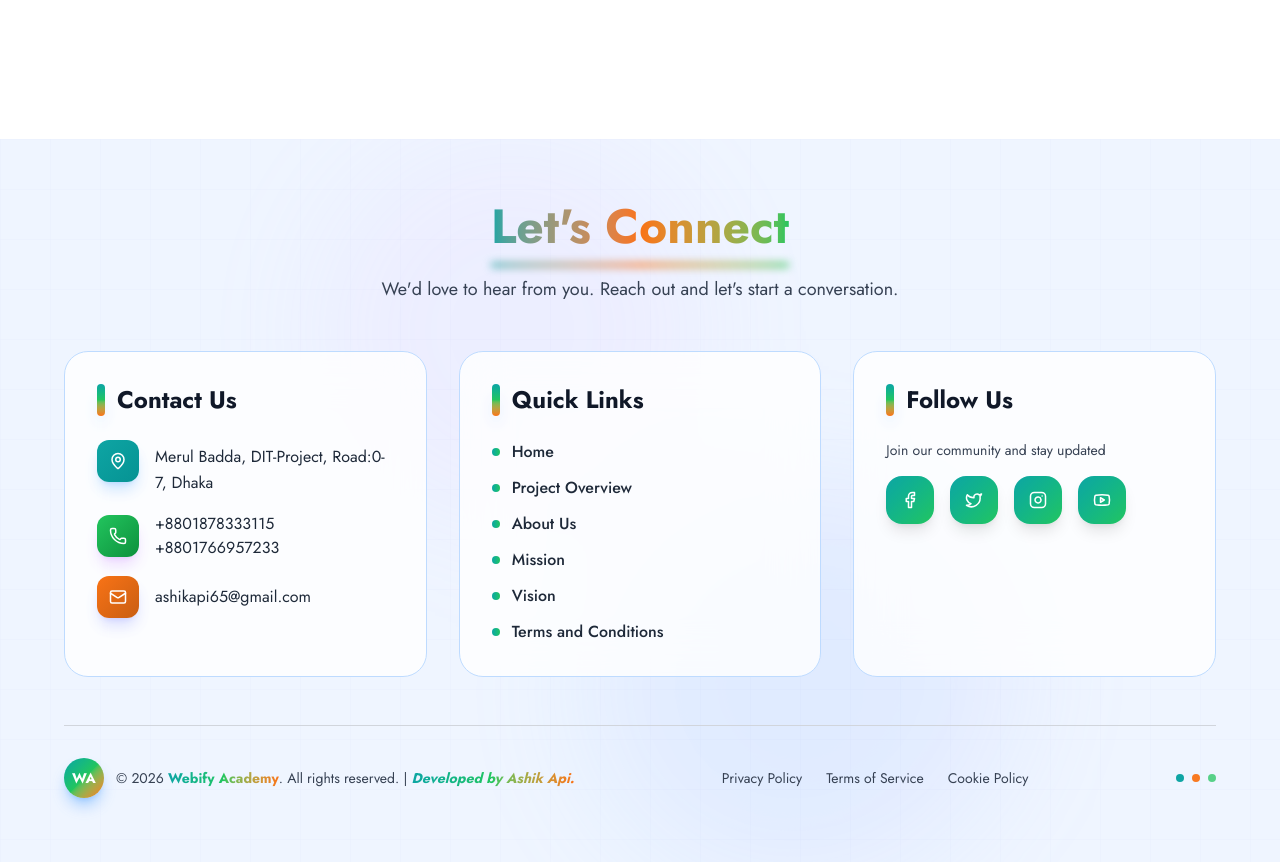
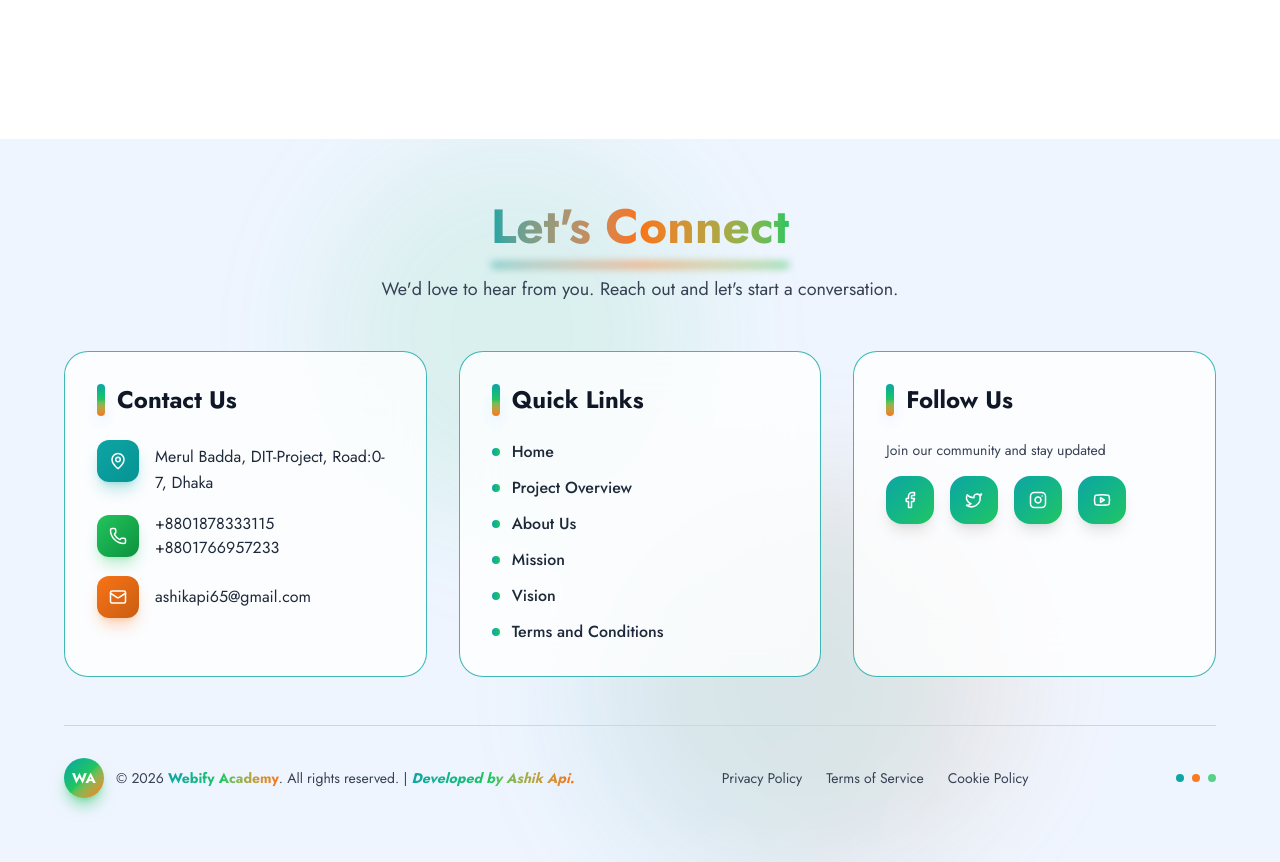
Before and after one commit to ashikapi/Webify-Academy, a Next.js app: page / in a window 1280 px wide. Shown: the part 2220-3082 px from the top of the page. Built offline with nearby package versions, Linux system fonts and the light colour scheme.

Commit message:
update footer color

```diff
--- a/app/components/Footer.tsx
+++ b/app/components/Footer.tsx
@@ -1,9 +1,7 @@
 'use client';
 import React, { useEffect } from "react";
 import { Phone, Mail, MapPin, Facebook, Twitter, Instagram, Youtube,} from "lucide-react";
-// import { NavLink } from "react-router";
 import Link from "next/link";
-// import { FaFacebook, FaInstagram, FaTwitter, FaYoutube } from "react-icons/fa";
 
 type ContactInfo = {
   title: string;
@@ -62,14 +60,14 @@ const Footer: React.FC = () => {
     <div className="relative lg:py-16 md:py-12 py-10 lg:px-16 md:px-10 px-6 mt-20 overflow-hidden" style={{ backgroundColor: 'rgb(239,245,255)' }}>
       {/* Animated background patterns */}
       <div className="absolute inset-0 opacity-10">
-        <div className="absolute top-0 left-1/4 w-96 h-96 bg-purple-300 rounded-full mix-blend-multiply filter blur-3xl animate-pulse"></div>
-        <div className="absolute top-1/2 right-1/4 w-96 h-96 bg-blue-300 rounded-full mix-blend-multiply filter blur-3xl animate-pulse" style={{ animationDelay: '2s' }}></div>
-        <div className="absolute bottom-0 left-1/2 w-96 h-96 bg-indigo-300 rounded-full mix-blend-multiply filter blur-3xl animate-pulse" style={{ animationDelay: '4s' }}></div>
+        <div className="absolute top-0 left-1/4 w-96 h-96 bg-[#22C55E] rounded-full mix-blend-multiply filter blur-3xl animate-pulse"></div>
+        <div className="absolute top-1/2 right-1/4 w-96 h-96 bg-[#0EA5A4] rounded-full mix-blend-multiply filter blur-3xl animate-pulse" style={{ animationDelay: '2s' }}></div>
+        <div className="absolute bottom-0 left-1/2 w-96 h-96 bg-[#F97316] rounded-full mix-blend-multiply filter blur-3xl animate-pulse" style={{ animationDelay: '4s' }}></div>
       </div>
 
       {/* Decorative grid lines */}
       <div className="absolute inset-0 opacity-5">
-        <div className="absolute inset-0" style={{ backgroundImage: 'linear-gradient(rgba(100,100,200,0.3) 1px, transparent 1px), linear-gradient(90deg, rgba(100,100,200,0.3) 1px, transparent 1px)', backgroundSize: '50px 50px' }}></div>
+        <div className="absolute inset-0" style={{ backgroundImage: 'linear-gradient(rgbargba(14,165,164,0.3) 1px, transparent 1px), linear-gradient(90deg, rgba(100,100,200,0.3) 1px, transparent 1px)', backgroundSize: '50px 50px' }}></div>
       </div>
 
       {/* Content */}
@@ -92,10 +90,10 @@ const Footer: React.FC = () => {
           {contactInfo.map((info, index) => (
             <div
               key={index}
-              className="group relative backdrop-blur-xl bg-white/80 p-8 rounded-3xl border border-blue-200 transition-all duration-500 hover:bg-white hover:border-purple-400 hover:shadow-2xl hover:shadow-purple-500/20 hover:-translate-y-2"
+              className="group relative backdrop-blur-xl bg-white/80 p-8 rounded-3xl border border-[#0EA5A4]/80 transition-all duration-500 hover:bg-white hover:border-[#22C55E]/80 hover:shadow-2xl hover:shadow-[#22C55E]/20 hover:-translate-y-2"
             >
               {/* Gradient overlay on hover */}
-              <div className="absolute inset-0 rounded-3xl bg-gradient-to-br from-purple-500/0 to-blue-500/0 group-hover:from-purple-500/5 group-hover:to-blue-500/5 transition-all duration-500"></div>
+              <div className="absolute inset-0 rounded-3xl bg-gradient-to-br from-purple-500/0 to-blue-500/0 group-hover:from-[#22C55E]/5 group-hover:to-[#22C55E]/5 transition-all duration-500"></div>
 
               {/* Animated corner accents */}
               <div className="absolute top-0 left-0 w-20 h-20 border-t-2 border-l-2 border-blue-400/0 group-hover:border-blue-400/50 rounded-tl-3xl transition-all duration-500"></div>
@@ -113,7 +111,7 @@ const Footer: React.FC = () => {
               {info.details && (
                 <ul className="relative space-y-4">
                   <li className="group/item flex items-start gap-4">
-                    <div className="relative p-3 rounded-xl bg-gradient-to-br from-[#0EA5A4] to-[#069393] shadow-lg shadow-blue-400/30 group-hover/item:shadow-blue-400/50 group-hover/item:scale-110 transition-all duration-300">
+                    <div className="relative p-3 rounded-xl bg-gradient-to-br from-[#0EA5A4] to-[#069393] shadow-lg shadow-[#0EA5A4]/30 group-hover/item:shadow-[#0EA5A4]/50 group-hover/item:scale-110 transition-all duration-300">
                       <MapPin size={18} className="text-white" />
                       <div className="absolute inset-0 rounded-xl bg-white/20 opacity-0 group-hover/item:opacity-100 transition-opacity duration-300"></div>
                     </div>
@@ -122,7 +120,7 @@ const Footer: React.FC = () => {
                     </div>
                   </li>
                   <li className="group/item flex items-center gap-4">
-                    <div className="relative p-3 rounded-xl bg-gradient-to-br from-[#22C55E] to-[#0d913d] shadow-lg shadow-purple-400/30 group-hover/item:shadow-purple-400/50 group-hover/item:scale-110 transition-all duration-300">
+                    <div className="relative p-3 rounded-xl bg-gradient-to-br from-[#22C55E] to-[#0d913d] shadow-lg shadow-[#22C55E]/30 group-hover/item:shadow-[#22C55E]/50 group-hover/item:scale-110 transition-all duration-300">
                       <Phone size={18} className="text-white" />
                       <div className="absolute inset-0 rounded-xl bg-white/20 opacity-0 group-hover/item:opacity-100 transition-opacity duration-300"></div>
                     </div>
@@ -137,7 +135,7 @@ const Footer: React.FC = () => {
 
                   </li>
                   <li className="group/item flex items-center gap-4">
-                    <div className="relative p-3 rounded-xl bg-gradient-to-br from-[#F97316] to-[#c95e12] shadow-lg shadow-indigo-400/30 group-hover/item:shadow-indigo-400/50 group-hover/item:scale-110 transition-all duration-300">
+                    <div className="relative p-3 rounded-xl bg-gradient-to-br from-[#F97316] to-[#c95e12] shadow-lg shadow-[#F97316]/30 group-hover/item:shadow-[#F97316]/50 group-hover/item:scale-110 transition-all duration-300">
                       <Mail size={18} className="text-white" />
                       <div className="absolute inset-0 rounded-xl bg-white/20 opacity-0 group-hover/item:opacity-100 transition-opacity duration-300"></div>
                     </div>
@@ -197,7 +195,7 @@ const Footer: React.FC = () => {
         <div className="pt-8 border-t border-gray-300">
           <div className="flex flex-col md:flex-row justify-between items-center gap-6 text-sm">
             <div className="flex items-center gap-3">
-              <div className="w-10 h-10 rounded-full bg-gradient-to-br from-[#0EA5A4] via-[#22C55E] to-[#F97316] flex items-center justify-center font-bold text-white shadow-lg shadow-blue-400/50">
+              <div className="w-10 h-10 rounded-full bg-gradient-to-br from-[#0EA5A4] via-[#22C55E] to-[#F97316] flex items-center justify-center font-bold text-white shadow-lg shadow-[#22C55E]/50">
                 WA
               </div>
               <p className="text-gray-700">
@@ -210,9 +208,9 @@ const Footer: React.FC = () => {
             </div>
 
             <div className="flex gap-6 text-gray-700">
-              <a href="#" className="hover:text-blue-600 transition-colors">Privacy Policy</a>
-              <a href="#" className="hover:text-blue-600 transition-colors">Terms of Service</a>
-              <a href="#" className="hover:text-blue-600 transition-colors">Cookie Policy</a>
+              <a href="#" className="hover:text-[#0EA5A4] transition-colors">Privacy Policy</a>
+              <a href="#" className="hover:text-[#0EA5A4] transition-colors">Terms of Service</a>
+              <a href="#" className="hover:text-[#0EA5A4] transition-colors">Cookie Policy</a>
             </div>
 
             <div className="flex gap-2 items-center">
--- a/app/layout.tsx
+++ b/app/layout.tsx
@@ -17,8 +17,8 @@ export const metadata: Metadata = {
   description: "Learn to build modern web applications with hands-on tutorials and projects.",
    icons: {
     icon: "/favicon.png",
-    shortcut: "/favicon.png",
-    apple: "/favicon.png",
+    // shortcut: "/favicon.png",
+    // apple: "/favicon.png",
   }
 };
 
```
